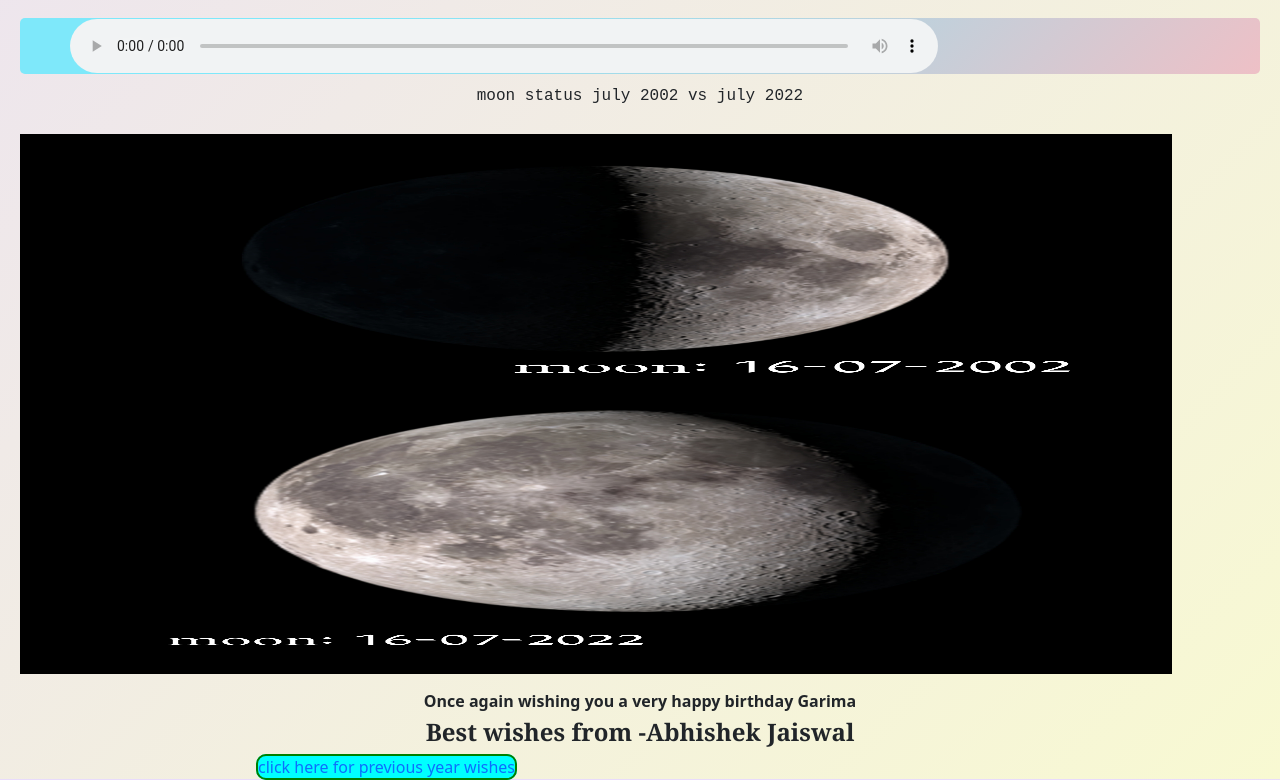
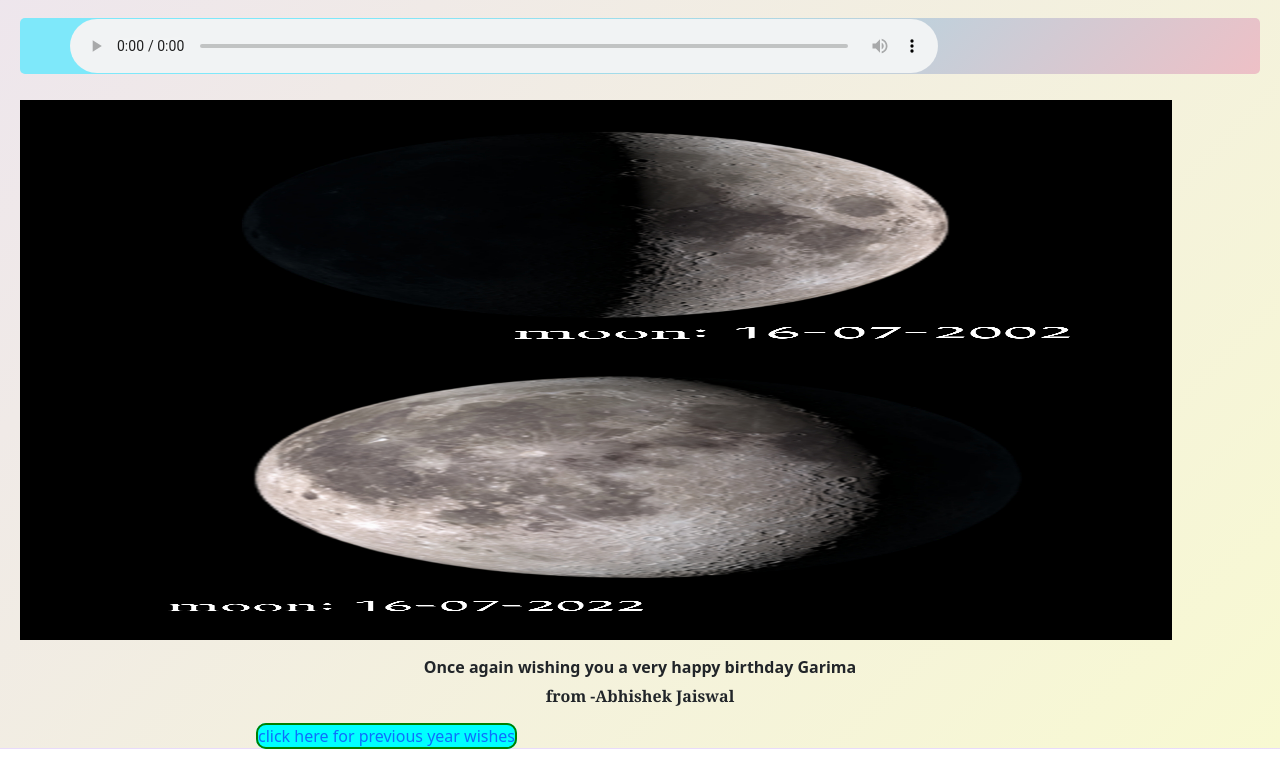
Before and after one commit to abhishekjaiswal02/happybdayGarima, a plain HTML site: page mainpage.html in a window 1280 px wide. Shown: the part 2280-3060 px from the top of the page. After the commit the page ends 3029 px from the top, so only its background shows below. Drawn offline with nearby package versions, Linux system fonts and the light colour scheme; files whose address does not match are found by name.

Commit message:
Update mainpage.html

```diff
--- a/mainpage.html
+++ b/mainpage.html
@@ -106,7 +106,7 @@
       </div>
 
       <div class="moon">
-        <p style="font-family:'Courier New', Courier, monospace;text-align: center;margin-top:10px" >moon status july 2002 vs july 2022</p>
+        <p style="font-family:'Courier New', Courier, monospace;text-align: center;margin-top:10px" ></p>
         <img src="./moon.jpg" alt="">
       </div>
 
@@ -114,7 +114,7 @@
 
       <footer>
         <p style="text-align: center;margin:5px 20px; font-weight:bold">Once again wishing you a very happy birthday Garima</p>
-        <h4 style="text-align:center;font-weight:bolder;font-family:Georgia, 'Times New Roman', Times, serif">Best wishes from -Abhishek Jaiswal</h4>
+        <p style="text-align:center;font-weight:bolder;font-family:Georgia, 'Times New Roman', Times, serif"> from -Abhishek Jaiswal</p>
       </footer>
 
 
```
